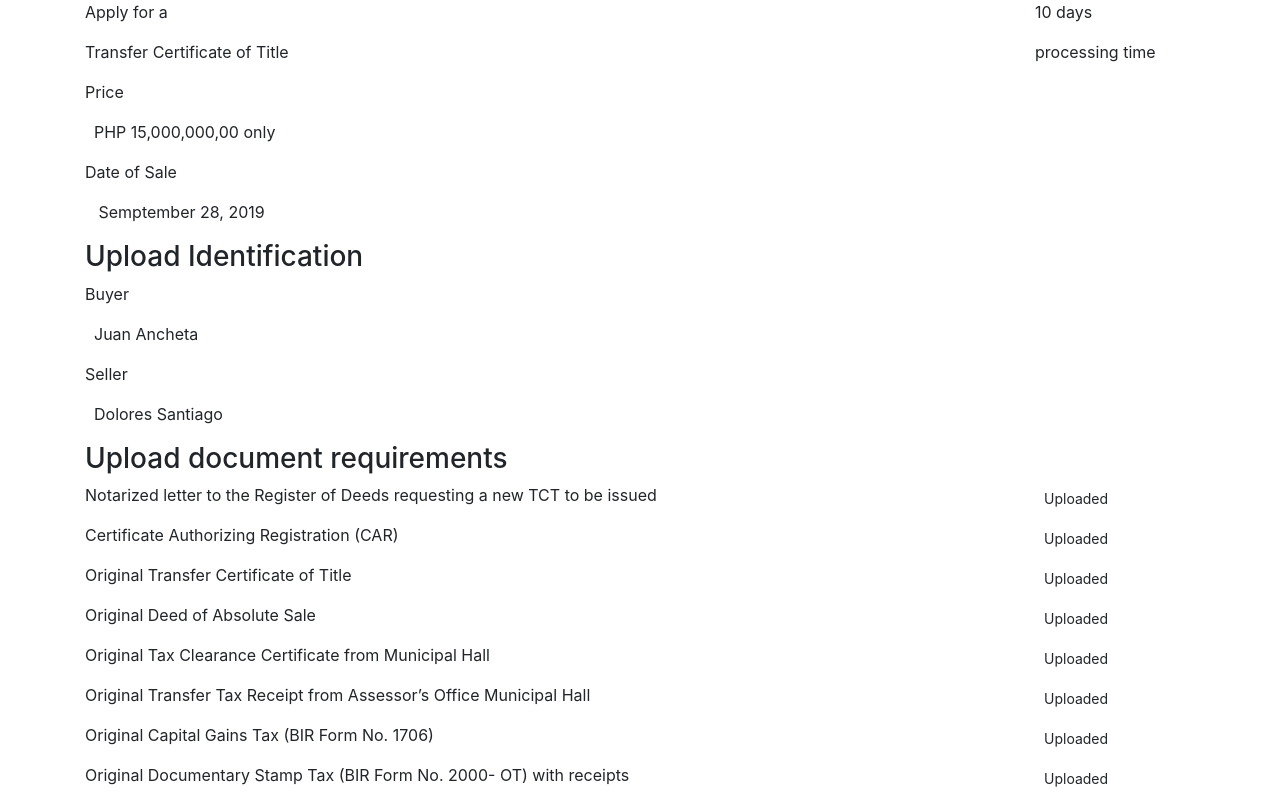
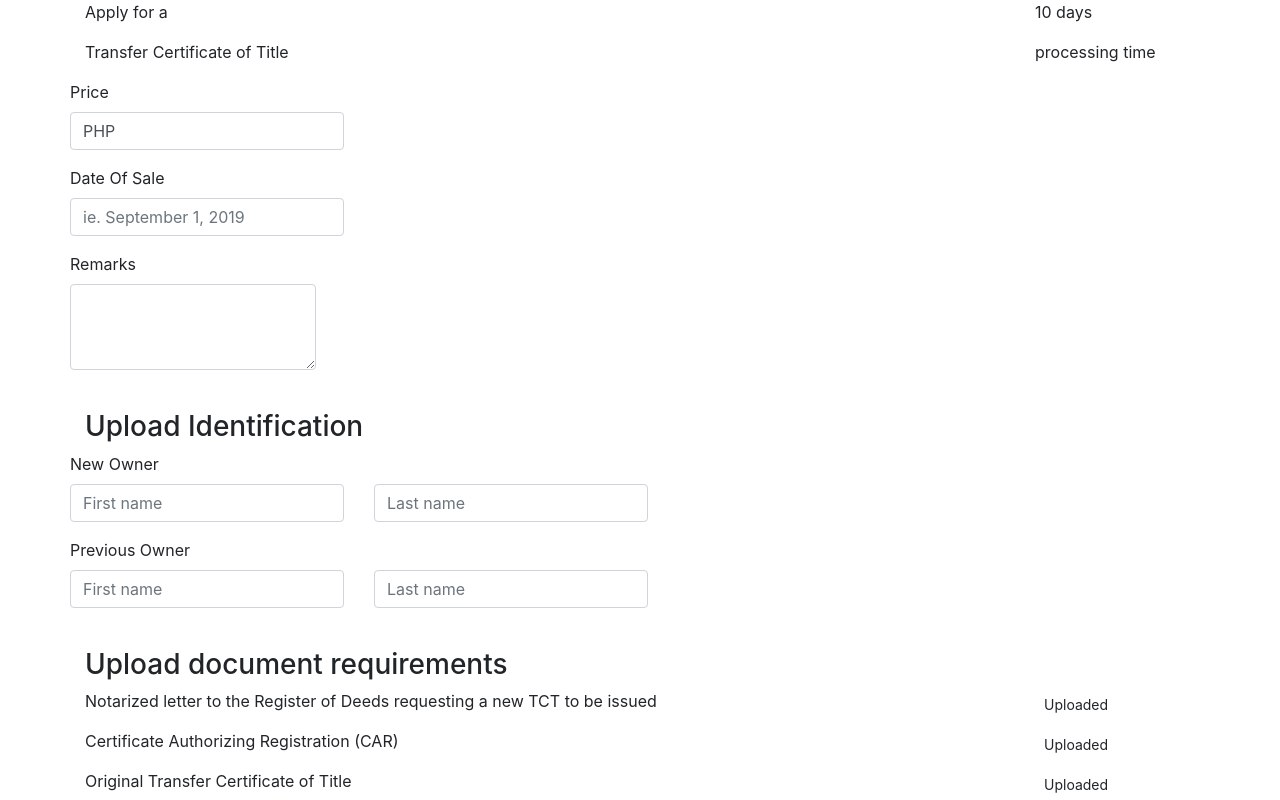
Before and after one commit to jcgalbano/gf88-uhack, a React (Create React App) app: page /properties/validation/1 in a window 1280 px wide. Shown: the top 800 px of the page. Built offline with nearby package versions, Linux system fonts and the light colour scheme.

Commit message:
Validation React stuff

```diff
--- a/src/components/validation.js
+++ b/src/components/validation.js
@@ -1,25 +1,58 @@
 import React, { Component } from 'react';
-import ImageUploader from 'react-images-upload';
+import {Form, Row, Col} from 'react-bootstrap'
+import axios from 'axios'
 
 
 class Validation extends Component {
   state = {
-    upload_file_1: 'Upload',
-    upload_file_2: 'Upload',
-    upload_file_3: 'Upload'
+    dateOfSale: '',
+    price: 'PHP ',
+    remarks: '',
+    newOwnerFirstName: '',
+    newOwnerLastName: '',
+    prevOwnerFirstName: '',
+    prevOwnerLastName: '',
   }
-	constructor(props) {
-		super(props);
-		 this.state = { pictures: [] };
-		 this.onDrop = this.onDrop.bind(this);
-	}
 
 	onDrop(pictureFiles, pictureDataURLs) {
 		this.setState({
             pictures: this.state.pictures.concat(pictureFiles),
         });
     this.state.upload_file_1 = pictureDataURLs
-	}
+  }
+
+  getOwner = async (firstName, lastName) => {
+    let res = await axios.get(`http://localhost:3005/api/users`)
+    let users = res.data.users
+
+    for (let user of users) {
+      let user_res = await axios.get(`http://localhost:3005/api/user/${user}`)
+      if (user_res.data.firstName === firstName && user_res.data.lastName === lastName)
+        return user
+    }
+  }
+
+  processTransactionVerification = async () => {
+    const { property_id } = this.props.match.params
+    const { dateOfSale, price, remarks, newOwnerFirstName, newOwnerLastName } = this.state
+    let newOwner = await this.getOwner(newOwnerFirstName, newOwnerLastName)
+    // console.log('prevOwner: ', prevOwner)
+    console.log('newOwner: ', newOwner)
+    let data = {
+      newOwner,
+      dateOfSale,
+      price,
+      notes: remarks,
+      deedOfSale: 'https://scontent.fmnl3-1.fna.fbcdn.net/v/t1.15752-9/71523221_496465664270655_5142990837495365632_n.jpg?_nc_cat=104&_nc_eui2=AeFXRMQYKQHPpj4lGE-GcCm_CLWqTF9HpD5IEHzLCd-UhskQbyjtIXfNXRwDjJ3v6ph9FwyTy5pu9o2mj22ufs52UfW3yWM7GTFhpeKszWIRvHWpmw5p60_aMVeJN6pJzcY&_nc_oc=AQnaGe_YQdhHcAVg_6w9CKblEzU95KjjS9LX_WIMN0vl5_BHVuIcziYv6gHzmCFAkjo&_nc_ht=scontent.fmnl3-1.fna&oh=6bd95f9dbf5a03df4380285117cca898&oe=5E3D4948',
+      title: 'https://scontent.fmnl3-1.fna.fbcdn.net/v/t1.15752-9/71182573_509440476562063_1480162377218392064_n.jpg?_nc_cat=105&_nc_eui2=AeGnEaU_pLCDU8DH4ioPVBh46ITHp3h_0RaV5vcr1u7xyDw6FBkDq4SzJV0EY0T3NE97NVQzdp2Rv8FQwJZGBtGrscd8Yv4cPFFF_t2XO28RxLDCtBxTspGbqVjTHwSydrY&_nc_oc=AQmcpwyRWss3VhYtER-EqgO8xzpL0gx6w6c0wlAbujyVoTJngpFFcoxcBMBK2QuqpIA&_nc_ht=scontent.fmnl3-1.fna&oh=5db637e3c8764f4918357f356fd990ae&oe=5E32540C',
+      paymentVerification: 'alj239x0230s'
+    }
+    let res = await axios.post(`http://localhost:3005/api/property/${property_id}/verify`, data)
+    console.log('upon verification: ', res.data)
+    if (res.data.success) {
+      // go to dashboard
+    }
+  }
 
     render() {
         return (
@@ -51,49 +84,68 @@ class Validation extends Component {
 
               <div className="upload-lower-sec">
                 <div className="row">
-                  <div className="col-md-12">
-                    <p>Price</p>
-                  </div>
-                  <div className="col-md-12">
-                     <p>&nbsp;&nbsp;PHP 15,000,000,00 only</p>
-                  </div>
+                <Form.Group controlId="formBasicPassword">
+                  <Form.Label>Price</Form.Label>
+                  <Form.Control type="text" onChange={(e) => this.setState({ price: e.target.value })} value={this.state.price} />
+                </Form.Group>
                 </div>
               </div>
 
 
               <div className="upload-lower-sec">
                 <div className="row">
-                  <div className="col-md-12">
-                    <p>Date of Sale</p>
-                  </div>
-                  <div className="col-md-12">
-                     <p>&nbsp;&nbsp; Semptember 28, 2019</p>
-                  </div>
-                </div>
-              </div>
-              <h3 className="upload-lower-sec-label main-color">Upload Identification</h3>
-
-              <div className="upload-lower-sec">
-                <div className="row">
-                  <div className="col-md-12">
-                    <p>Buyer</p>
-                  </div>
-                  <div className="col-md-12">
-                     <p>&nbsp;&nbsp;Juan Ancheta</p>
-                  </div>
+                <Form.Group controlId="formBasicPassword">
+                  <Form.Label>Date Of Sale</Form.Label>
+                  <Form.Control type="text" placeholder="ie. September 1, 2019" onChange={(e) => this.setState({ dateOfSale: e.target.value })} value={this.state.dateOfSale} />
+                </Form.Group>
                 </div>
               </div>
 
               <div className="upload-lower-sec">
                 <div className="row">
-                  <div className="col-md-12">
-                    <p>Seller</p>
-                  </div>
-                  <div className="col-md-12">
-                     <p>&nbsp;&nbsp;Dolores Santiago</p>
-                  </div>
+                <Form.Group controlId="formBasicPassword">
+                  <Form.Label>Remarks</Form.Label>
+                  <Form.Control as="textarea" rows="3" onChange={(e) => this.setState({ remarks: e.target.value })} value={this.state.remarks}/>
+                </Form.Group>
                 </div>
               </div>
+
+              <br/>
+              <h3 className="upload-lower-sec-label main-color">Upload Identification</h3>
+
+              <div className="upload-lower-sec">
+                <div className="row">
+                <Form.Group controlId="formBasicPassword">
+                  <Form.Label>New Owner</Form.Label>
+                  <Row>
+                    <Col>
+                      <Form.Control placeholder="First name" onChange={(e) => this.setState({ newOwnerFirstName: e.target.value })} value={this.state.newOwnerFirstName} />
+                    </Col>
+                    <Col>
+                      <Form.Control placeholder="Last name" onChange={(e) => this.setState({ newOwnerLastName: e.target.value })} value={this.state.newOwnerLastName} />
+                    </Col>
+                  </Row>
+                </Form.Group>
+                </div>
+              </div>
+
+              <div className="upload-lower-sec">
+                <div className="row">
+                <Form.Group controlId="formBasicPassword">
+                  <Form.Label>Previous Owner</Form.Label>
+                  <Row>
+                    <Col>
+                      <Form.Control placeholder="First name" onChange={(e) => this.setState({ prevOwnerFirstName: e.target.value })} value={this.state.prevOwnerFirstName} />
+                    </Col>
+                    <Col>
+                      <Form.Control placeholder="Last name" onChange={(e) => this.setState({ prevOwnerLastName: e.target.value })} value={this.state.prevOwnerLastName} />
+                    </Col>
+                  </Row>
+                </Form.Group>
+                </div>
+              </div>
+
+              <br/>
 
               <h3 className="upload-lower-sec-label main-color">Upload document requirements</h3>
               <div className="upload-lower-sec">
@@ -177,7 +229,7 @@ class Validation extends Component {
                 </div>
               </div>
               <div className="row apply-btn">
-                <button className="offset-md-5 col-md-2 btn upload-btn-success">Apply</button>
+                <button className="offset-md-5 col-md-2 btn upload-btn-success" onClick={() => this.processTransactionVerification()}>Apply</button>
               </div>
             </div>
         );
```
